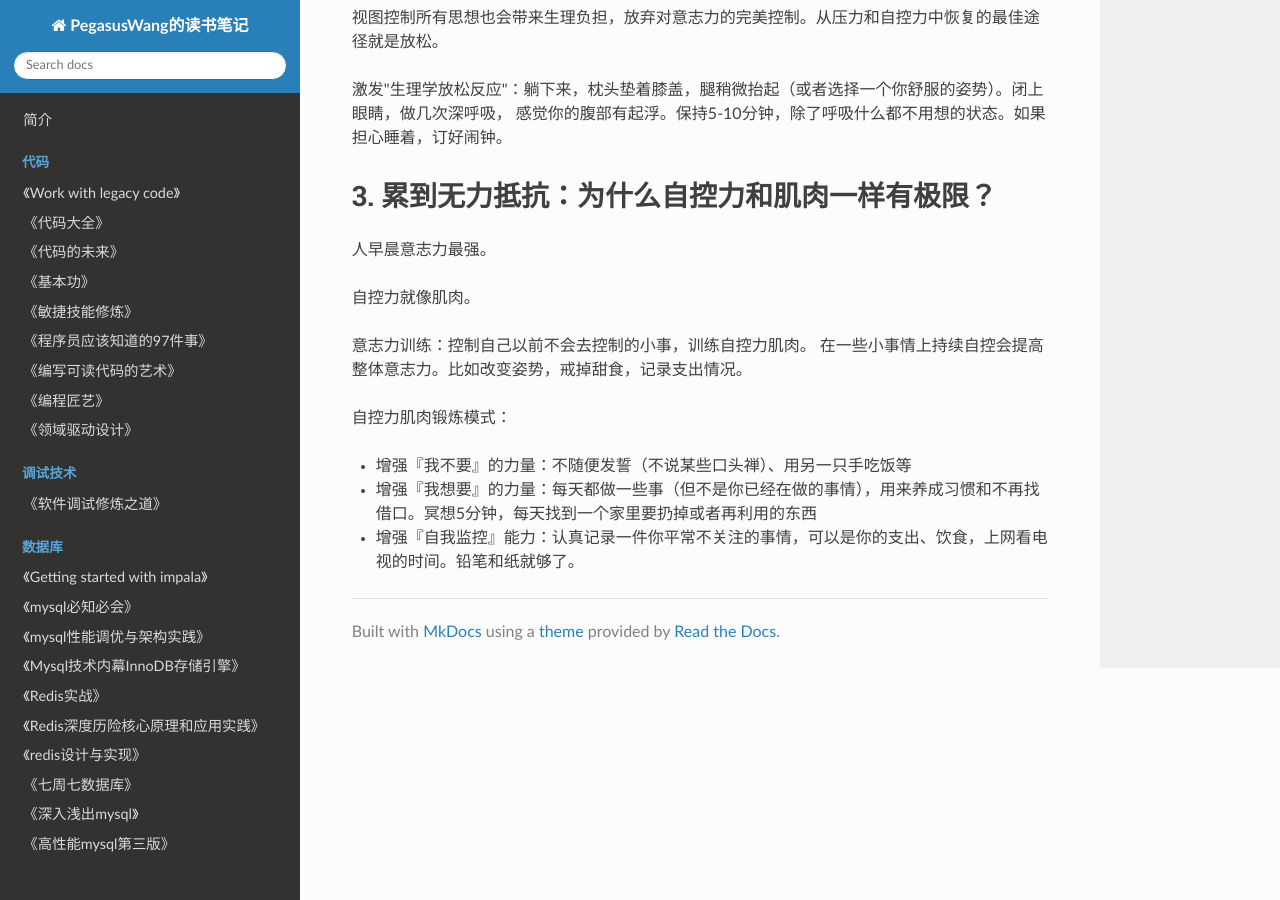
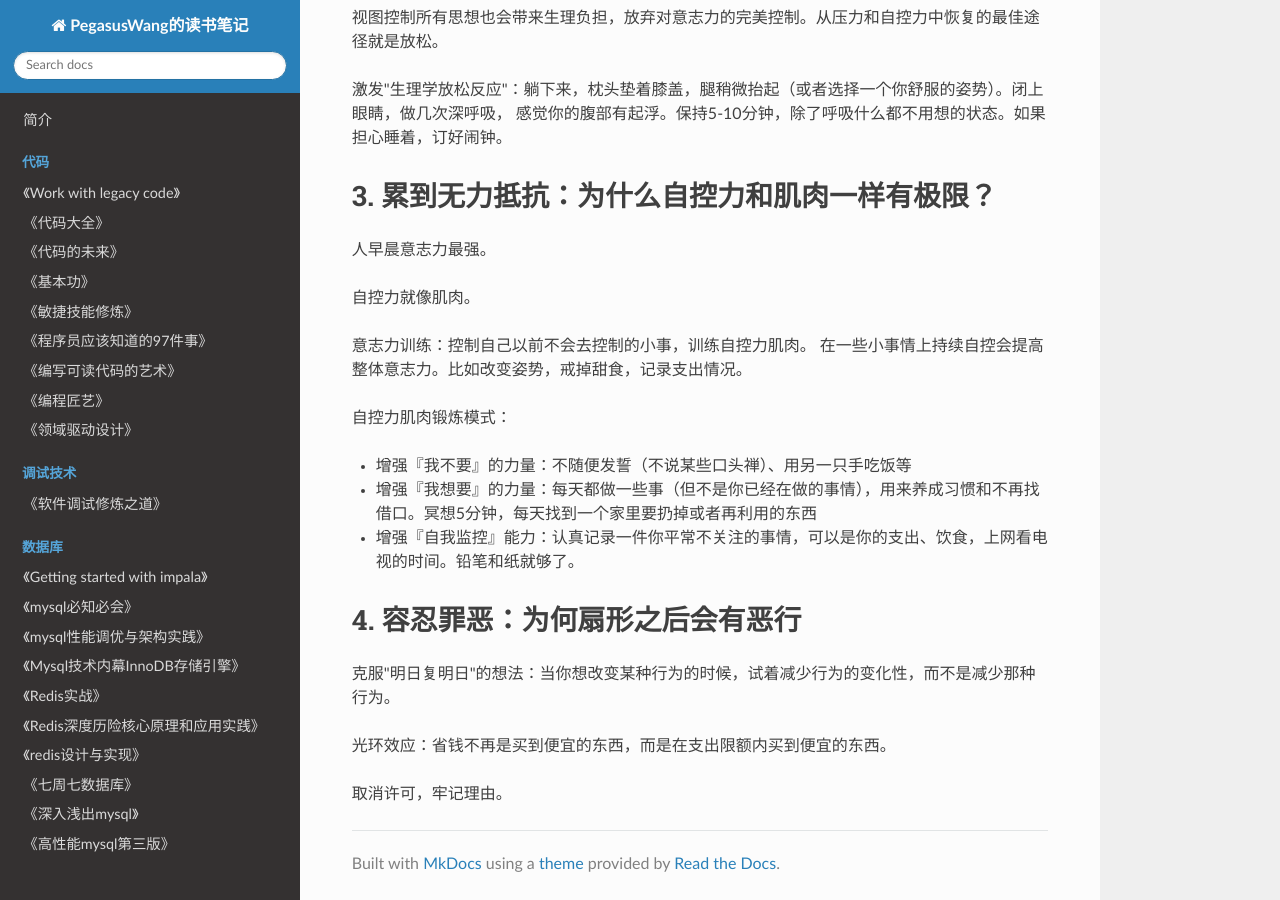
Before and after one commit to PegasusWang/booknotes, an MkDocs documentation site: the page built from docs/psychology/自控力.md, in a window 1280 px wide and 900 px high, scrolled down 674 px. Built offline with MkDocs 1.6.1, drawn with Linux system fonts in a browser that asks for light colours; nearby versions of some CDN libraries; old or Windows-style settings are respelled for this version of MkDocs.

Commit message:
自控力：容忍罪恶

```diff
--- a/docs/psychology/自控力.md
+++ b/docs/psychology/自控力.md
@@ -37,3 +37,11 @@
 - 增强『我不要』的力量：不随便发誓（不说某些口头禅）、用另一只手吃饭等
 - 增强『我想要』的力量：每天都做一些事（但不是你已经在做的事情），用来养成习惯和不再找借口。冥想5分钟，每天找到一个家里要扔掉或者再利用的东西
 - 增强『自我监控』能力：认真记录一件你平常不关注的事情，可以是你的支出、饮食，上网看电视的时间。铅笔和纸就够了。
+
+# 4. 容忍罪恶：为何扇形之后会有恶行
+
+克服"明日复明日"的想法：当你想改变某种行为的时候，试着减少行为的变化性，而不是减少那种行为。
+
+光环效应：省钱不再是买到便宜的东西，而是在支出限额内买到便宜的东西。
+
+取消许可，牢记理由。
```
